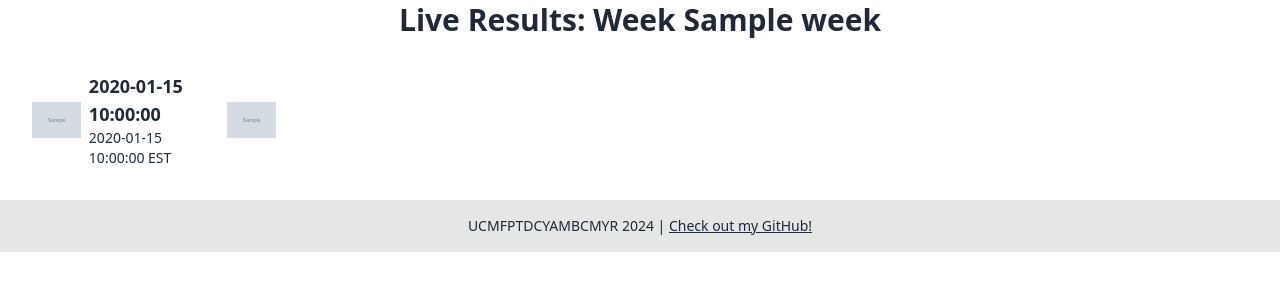
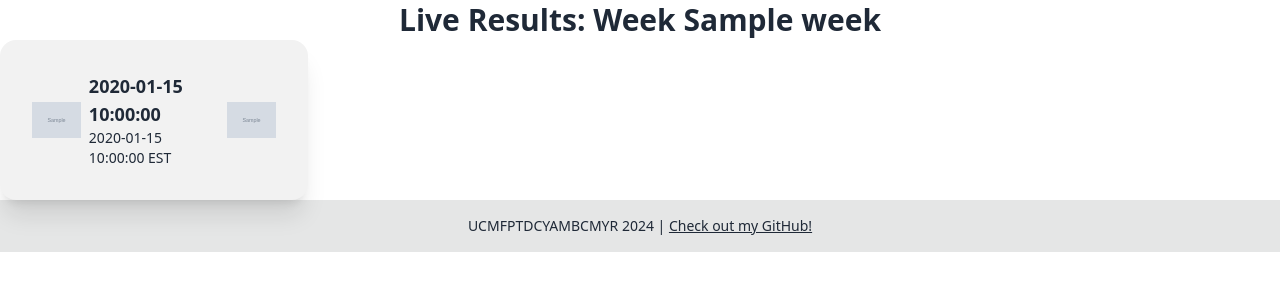
Before and after one commit to matthewkdies/football-pool, a Flask app: template apps/football_pool/templates/index.html in a window 1280 px wide. Shown: the part 68-368 px from the top of the page. Run offline with Flask 3, Linux system fonts and the light colour scheme; the template is opened without the code that fills it: most values are stand-ins (such as "Sample title", 1, 10 or a date in 2020); grey boxes marked "Sample" are stand-in pictures; style sheets or scripts are compiled from the project's sources; parts of the project's set-up code (start-up, migrations or seed data) failed here and were passed over.

Commit message:
Styling card for both light and dark mode.

```diff
--- a/apps/football_pool/templates/index.html
+++ b/apps/football_pool/templates/index.html
@@ -11,12 +11,13 @@
         {% set away_team = game.away_team %}
         {% set home_team = game.home_team %}
         {% set is_active = game.is_active %}
+        <div class="card bg-base-200 dark:bg-base-300 shadow-xl">
             <div class="card-body flex flex-row justify-between items-center">
                 <!-- Away Team -->
                 <div class="flex flex-col items-center">
                     <img src="{{ away_team.logo_url }}" alt="{{ away_team.name_str }} Logo" class="w-16 h-auto">
                     {% if is_active %}
-                    <span class="text-xl font-bold">{{ game.away_team_score }}</span>
+                        <span class="text-xl font-bold">{{ game.away_team_score }}</span>
                     {% endif %}
                 </div>
                 {% if is_active %}
@@ -36,7 +37,7 @@
                 <div class="flex flex-col items-center">
                     <img src="{{ home_team.logo_url }}" alt="{{ home_team.name_str }} Logo" class="w-16 h-auto">
                     {% if is_active %}
-                    <span class="text-xl font-bold">{{ game.home_team_score }}</span>
+                        <span class="text-xl font-bold">{{ game.home_team_score }}</span>
                     {% endif %}
                 </div>
             </div>
```
